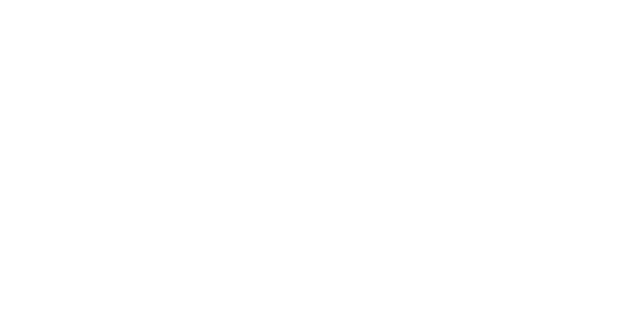
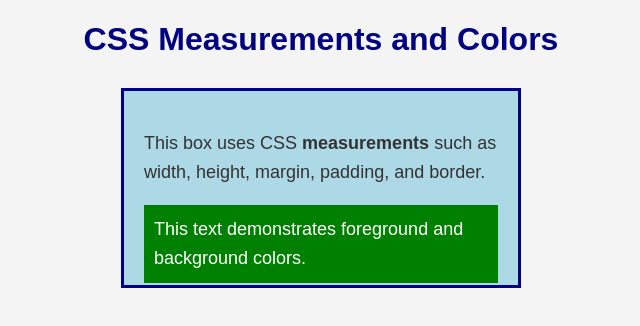
Before and after one commit to mohamedyashik13/html-program-8, a website: page index.html in a window 1280 px wide. Shown: the whole page, without its empty margins (319-959 px from the left). Drawn offline with Linux system fonts and the light colour scheme.

Commit message:
Update index.html
Added CSS styles and content for measurements and colors demonstration.

```diff
--- a/index.html
+++ b/index.html
@@ -1,21 +1,62 @@
+
+
 <!DOCTYPE html>
 <html lang="en">
 <head>
-<meta charset="UTF-8">
-<meta name="viewport" content="width=device-width, initial-scale=1.0">
-<title>Layout Styles with Aside</title>
+    <meta charset="UTF-8">
+    <meta name="viewport" content="width=device-width, initial-scale=1.0">
+    <title>Measurements and Colors</title>
 
-<style>
+    <style>
+        body {
+            font-family: Arial, sans-serif;
+            background-color: #f4f4f4;
+            margin: 20px;
+        }
 
-/* Write your CSS here */
+        h1 {
+            color: navy;
+            text-align: center;
+        }
 
-</style>
+        .box {
+            width: 400px;
+            height: 200px;
+            background-color: lightblue;
+            border: 3px solid darkblue;
+            padding: 20px;
+            margin: 30px auto;
+            box-sizing: border-box;
+        }
 
+        p {
+            font-size: 18px;
+            color: #333333;
+            line-height: 1.6;
+        }
+
+        .highlight {
+            color: white;
+            background-color: green;
+            padding: 10px;
+        }
+    </style>
 </head>
 
 <body>
 
-<!-- Write your HTML code here -->
+    <h1>CSS Measurements and Colors</h1>
+
+    <div class="box">
+        <p>
+            This box uses CSS <strong>measurements</strong> such as
+            width, height, margin, padding, and border.
+        </p>
+
+        <p class="highlight">
+            This text demonstrates foreground and background colors.
+        </p>
+    </div>
 
 </body>
 </html>
```
